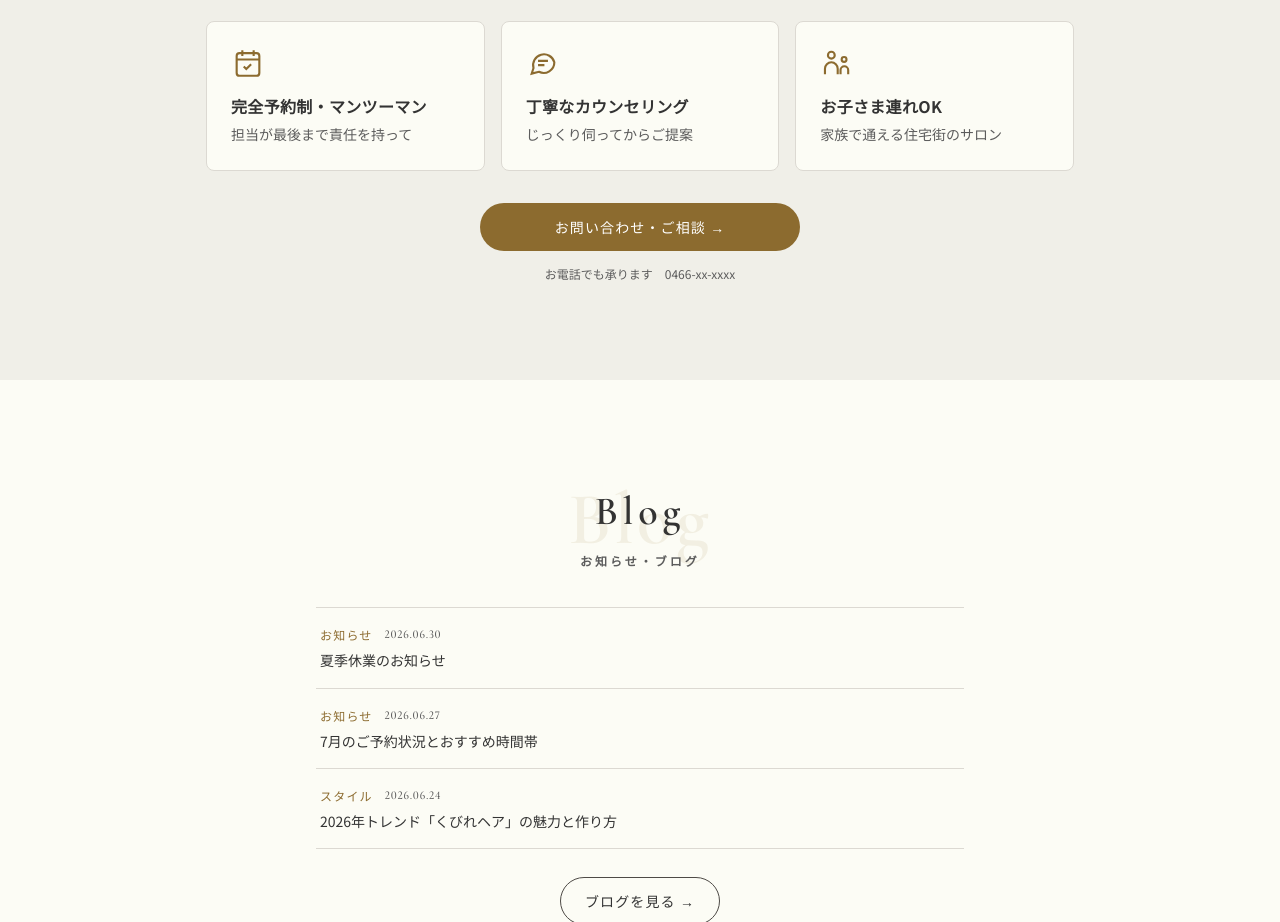
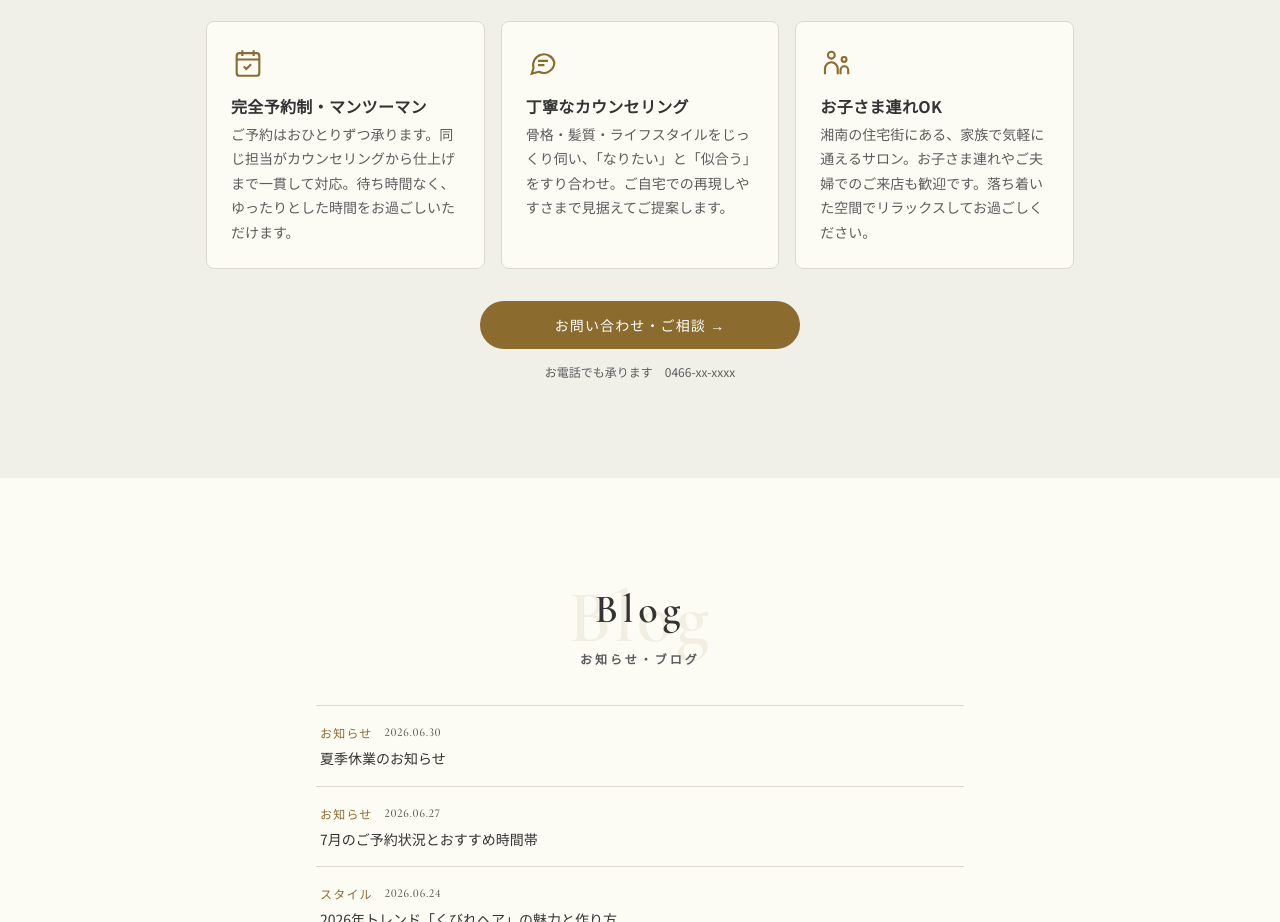
Before and after one commit to Takeshi-Iwata/everglow-site, a website: page index.html in a window 1280 px wide. Shown: the part 4661-5583 px from the top of the page. Drawn offline with nearby package versions, Linux system fonts and the light colour scheme.

Commit message:
Home: enrich First Visit card descriptions (fuller 2-sentence copy)
Co-Authored-By: Claude Opus 4.8 <noreply@anthropic.com>

```diff
--- a/index.html
+++ b/index.html
@@ -196,15 +196,15 @@
       <ul class="fpoints" data-rev>
         <li>
           <span class="fp__ic"><svg viewBox="0 0 24 24" fill="none" stroke="currentColor" stroke-width="1.5"><rect x="4" y="5" width="16" height="16" rx="2"/><path d="M4 9.5h16M8 3v4M16 3v4"/><path d="M9 14.5l1.8 1.8 3.4-3.4"/></svg></span>
-          <div><b class="fp__t">完全予約制・マンツーマン</b><span class="fp__d">担当が最後まで責任を持って</span></div>
+          <div><b class="fp__t">完全予約制・マンツーマン</b><span class="fp__d">ご予約はおひとりずつ承ります。同じ担当がカウンセリングから仕上げまで一貫して対応。待ち時間なく、ゆったりとした時間をお過ごしいただけます。</span></div>
         </li>
         <li>
           <span class="fp__ic"><svg viewBox="0 0 24 24" fill="none" stroke="currentColor" stroke-width="1.5"><path d="M20 11.5a7.5 7.5 0 0 1-10.9 6.7L4 19.5l1.3-4A7.5 7.5 0 1 1 20 11.5z"/><path d="M8.5 10.5h7M8.5 13.5h4.5"/></svg></span>
-          <div><b class="fp__t">丁寧なカウンセリング</b><span class="fp__d">じっくり伺ってからご提案</span></div>
+          <div><b class="fp__t">丁寧なカウンセリング</b><span class="fp__d">骨格・髪質・ライフスタイルをじっくり伺い、「なりたい」と「似合う」をすり合わせ。ご自宅での再現しやすさまで見据えてご提案します。</span></div>
         </li>
         <li>
           <span class="fp__ic"><svg viewBox="0 0 24 24" fill="none" stroke="currentColor" stroke-width="1.5"><circle cx="8" cy="6.5" r="2.4"/><path d="M3.5 20v-4a4.5 4.5 0 0 1 9 0v4"/><circle cx="17" cy="9.5" r="1.7"/><path d="M14.5 20v-3a2.7 2.7 0 0 1 5.4 0v3"/></svg></span>
-          <div><b class="fp__t">お子さま連れOK</b><span class="fp__d">家族で通える住宅街のサロン</span></div>
+          <div><b class="fp__t">お子さま連れOK</b><span class="fp__d">湘南の住宅街にある、家族で気軽に通えるサロン。お子さま連れやご夫婦でのご来店も歓迎です。落ち着いた空間でリラックスしてお過ごしください。</span></div>
         </li>
       </ul>
       <div class="center" data-rev>
```
